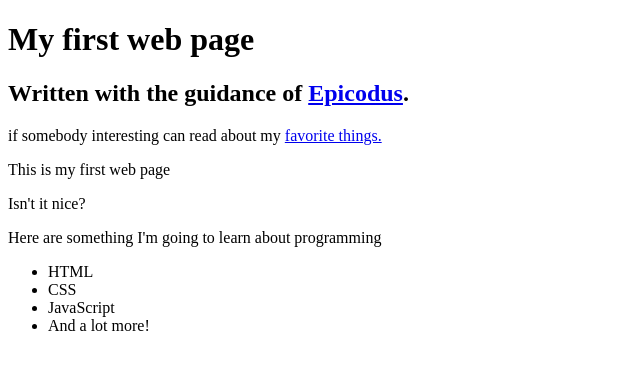
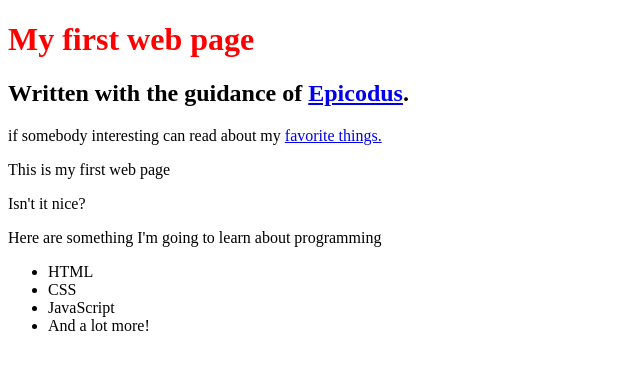
Before and after one commit to ikuchko/practice.repo2, a plain HTML site: page index.html in a window 1280 px wide. Shown: the whole page, without its empty margins (0-640 px from the left). Drawn offline with Linux system fonts and the light colour scheme.

Commit message:
Rename my-first-webpage.html into index.html.

```diff
--- a/my-first-webpage.html
+++ b/index.html
@@ -1,6 +1,7 @@
 <!DOCTYPE HTML>
 <html>
   <head>
+    <link href="css/styles.css" rel="stylesheet" media="all" type="text/css">
     <title>Hello world!</title>
   <head>
   <body>
```
